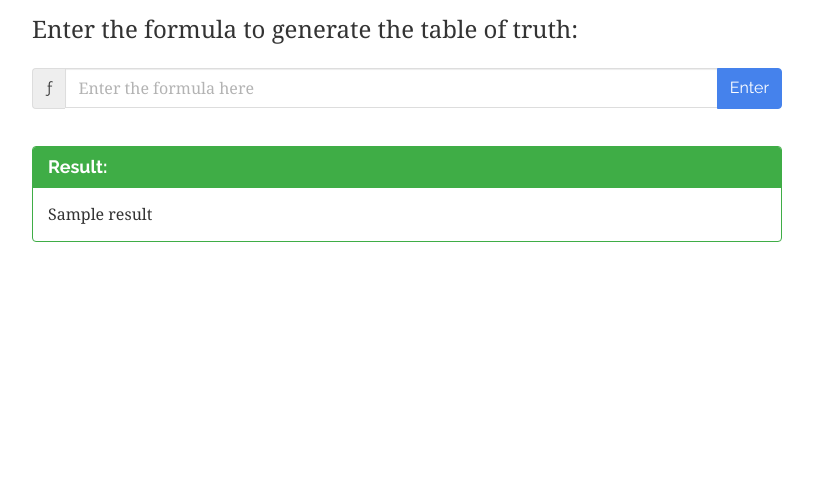
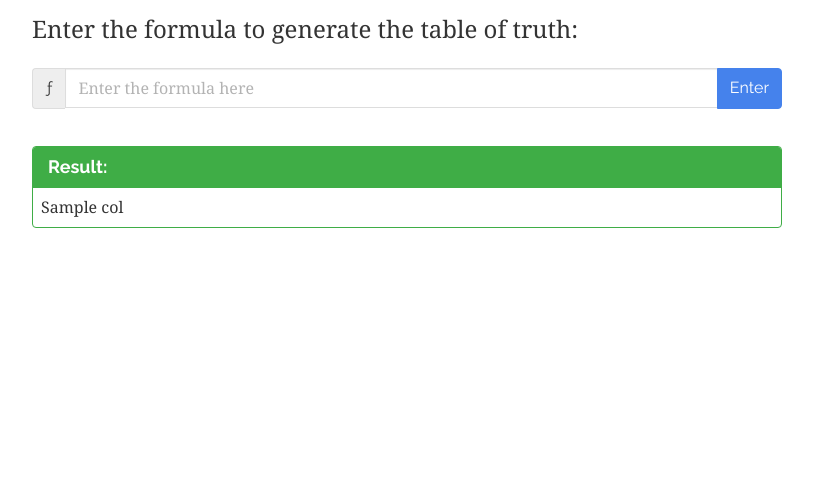
Before and after one commit to marianpetruk/Discrete_Math_project, a Flask app: template templates/pages/placeholder.truth_table.html in a window 1280 px wide. Shown: the part 181-662 px from the top of the page, without its empty margins (38-851 px from the left). Run offline with Flask 2, Linux system fonts and the light colour scheme; the template is opened without the code that fills it: most values are stand-ins (such as "Sample title", 1, 10 or a date in 2020); some libraries are stand-ins or nearby versions.

Commit message:
added table showing

```diff
--- a/templates/pages/placeholder.truth_table.html
+++ b/templates/pages/placeholder.truth_table.html
@@ -26,9 +26,17 @@
   <div class="panel-heading">
     <h3 class="panel-title">Result:</h3>
   </div>
-  <div class="panel-body">
-    {{result}}
-  </div>
+<table class="table table-boardered">
+      <tbody>
+          {%for row in result%}
+<tr >
+    {% for col in row%}
+    <td>{{col}}</td>
+  {%endfor%}
+    </tr>
+          {%endfor%}
+    </tbody>
+    </table>
 </div>
 {%endif%}
 
```
